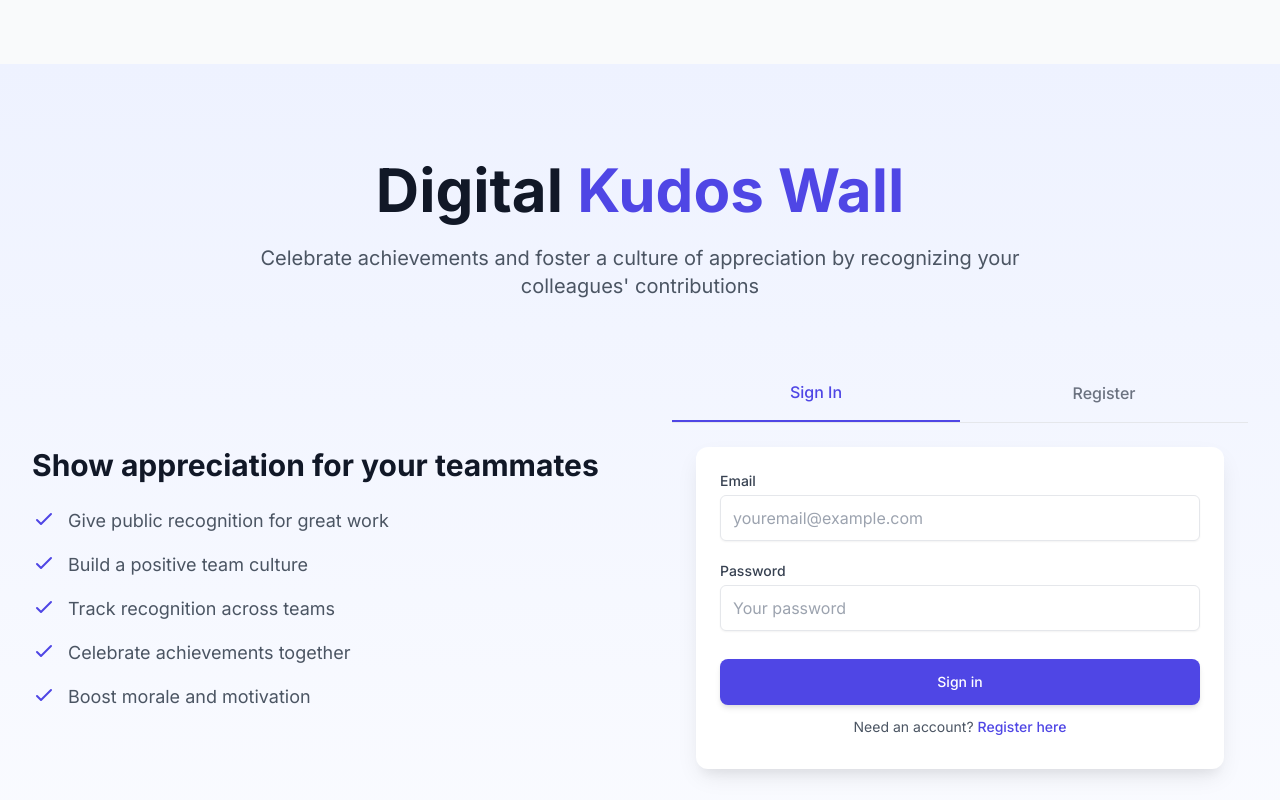
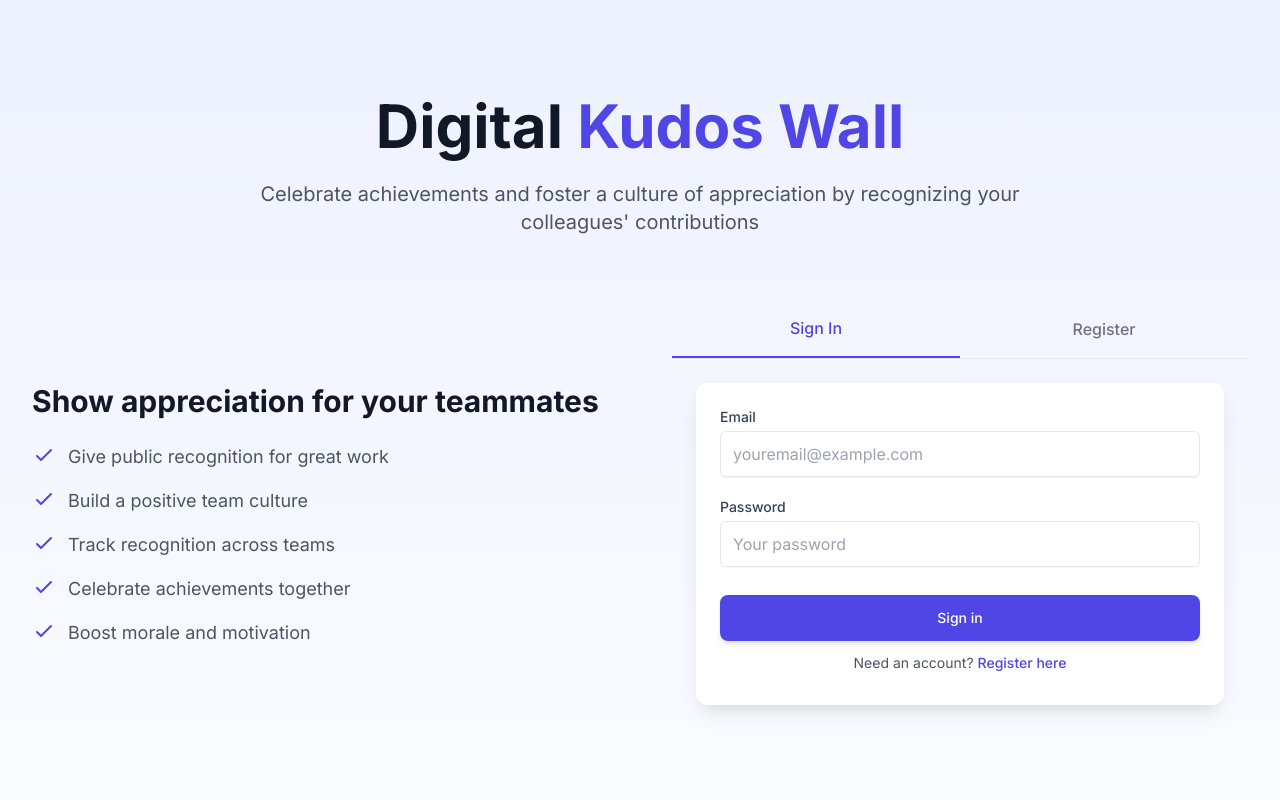
Before and after one commit to Devraj2910/demo-frontend, a Next.js app: page / in a window 1280 px wide. Shown: the top 800 px of the page. Built offline with nearby package versions, Linux system fonts and the light colour scheme.

Commit message:
Refactor ClientLayout: Update main content area margin conditionally based on home page status and remove unnecessary console log for cleaner code.

```diff
--- a/src/app/ClientLayout.tsx
+++ b/src/app/ClientLayout.tsx
@@ -25,14 +25,13 @@ export default function ClientLayout({ children }: { children: React.ReactNode }
       // Initialize the analytics module
       initializeAnalyticsModule();
       setInitialized(true);
-      console.log('Modules initialized in useEffect');
     }
   }, [initialized]);
 
   return (
     <AuthProvider>
       {!isHomePage && <NavigationBar />}
-      <main className='mt-16'>{children}</main>
+      <main className={`${!isHomePage ? 'mt-16' : ''}`}>{children}</main>
     </AuthProvider>
   );
 }
```
